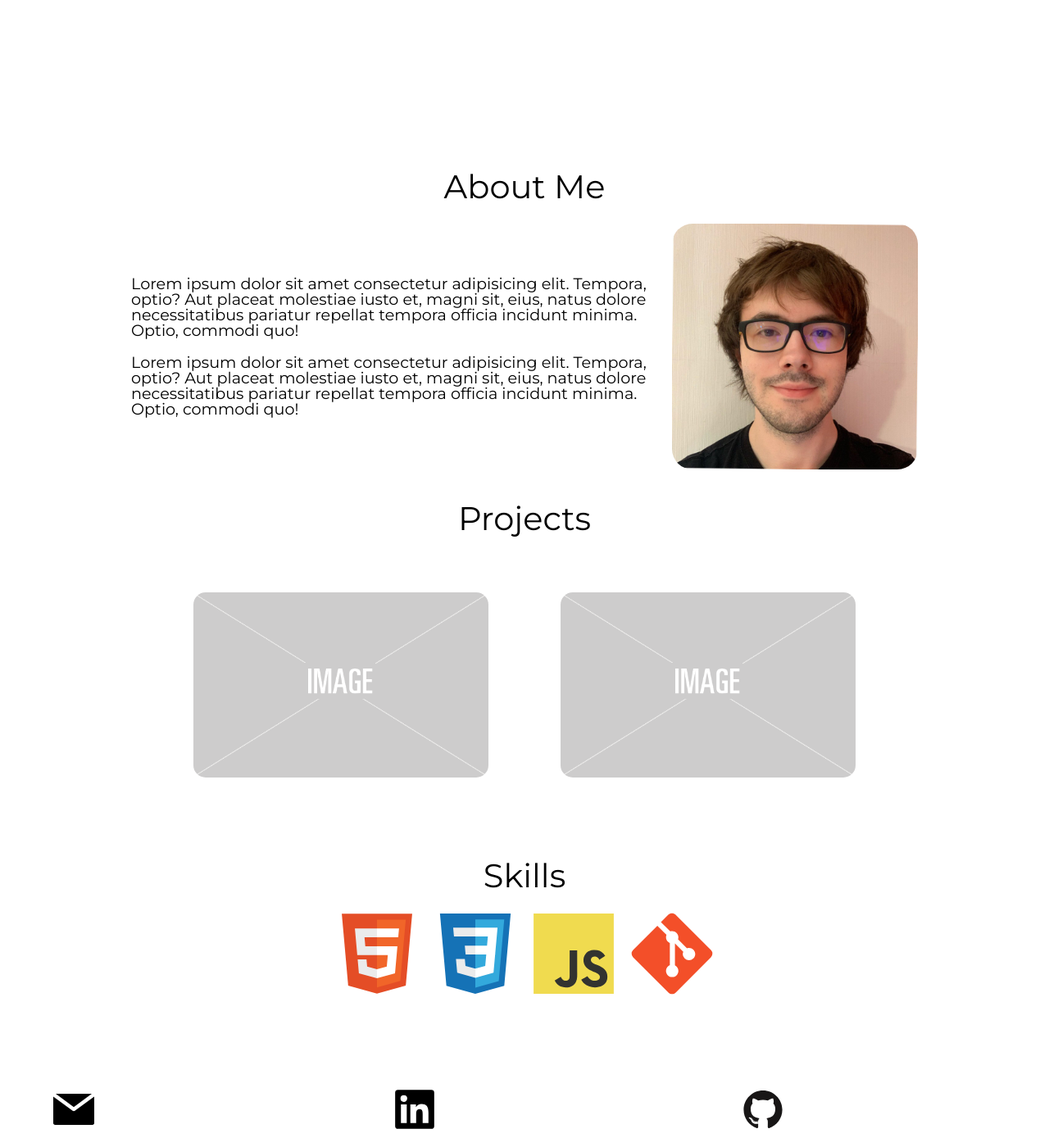
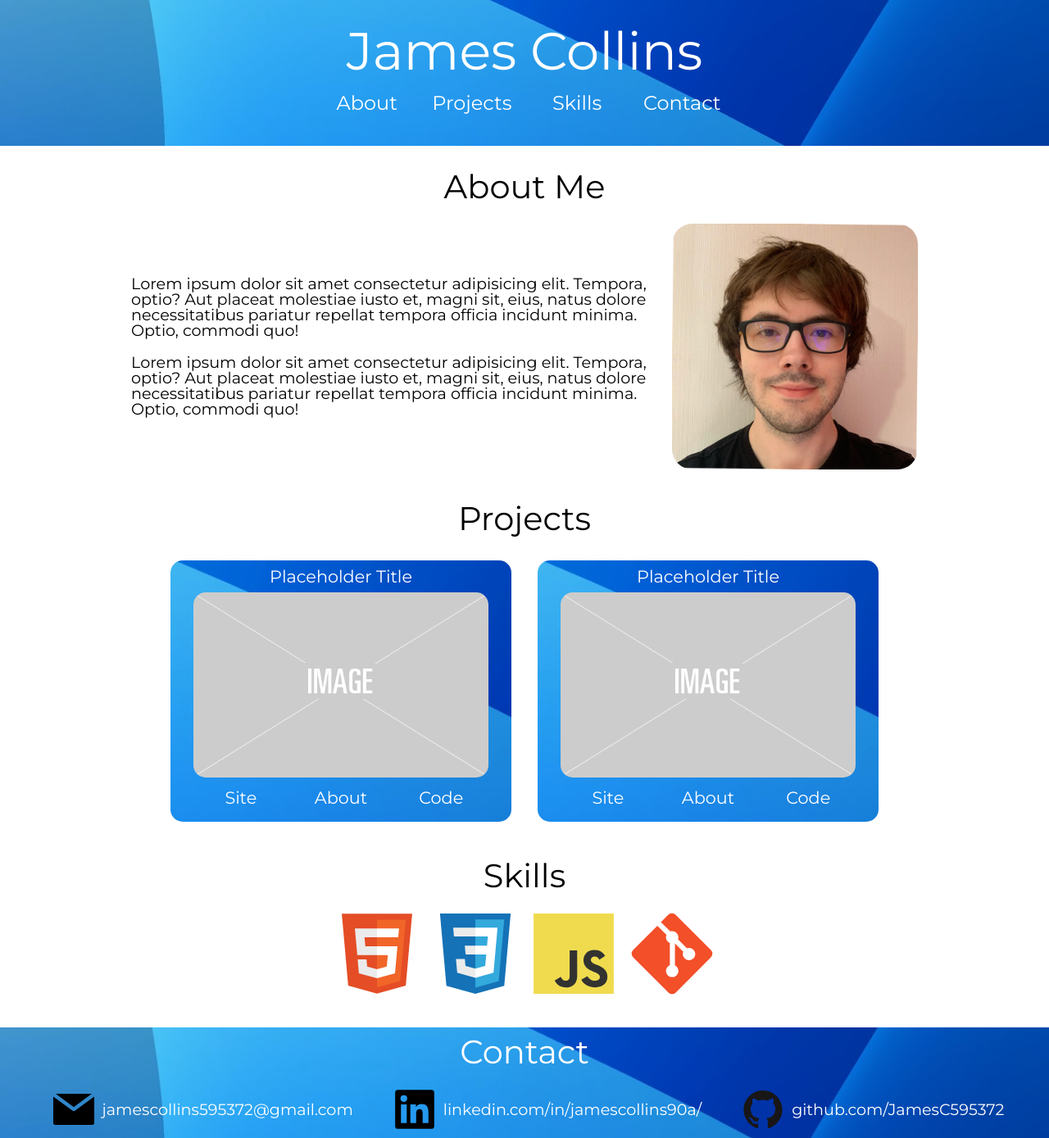
Before and after one commit to JamesC595372/Portfolio_Site, a plain HTML site: page index.html in a window 1280 px wide. Shown: the whole page at 82% size. Drawn offline with Linux system fonts and the light colour scheme; the site is published under a folder, as on GitHub Pages, so addresses that start at the root find nothing.

Commit message:
third commit fixed url issue

```diff
--- a/index.html
+++ b/index.html
@@ -38,7 +38,7 @@
                         <img src="./Resources/img-placeholder.png" alt="Placeholder Image">
                         <ul>
                             <li><h3><a href="">Site</a></h3></li>
-                            <li><h3><a href="./Project Pages/project-1.html">About</a></h3></li>
+                            <li><h3><a href="./project-1.html">About</a></h3></li>
                             <li><h3><a href="">Code</a></h3></li>
                         </ul>
                     </div>
@@ -51,7 +51,7 @@
                         </div>
                         <ul>
                             <li><h3><a href="">Site</a></h3></li>
-                            <li><h3><a href="./Project Pages/project-2.html">About</a></h3></li>
+                            <li><h3><a href="./project-2.html">About</a></h3></li>
                             <li><h3><a href="">Code</a></h3></li>
                         </ul>
                     </div>
--- a/styles.css
+++ b/styles.css
@@ -12,7 +12,7 @@ h2 {
 /* Start Header */
 header {
     padding: 30px;
-    background-image: url(/Resources/richard-horvath-cPccYbPrF-A-unsplash.jpg);
+    background-image: url(./Resources/richard-horvath-cPccYbPrF-A-unsplash.jpg);
     background-position: center;
 }
 
@@ -119,7 +119,7 @@ header a:active {
     padding: 1em;
     width: 24em;
     background-color: rgb(0, 122, 204);
-    background: url(/Resources/richard-horvath-cPccYbPrF-A-unsplash.jpg);
+    background: url(./Resources/richard-horvath-cPccYbPrF-A-unsplash.jpg);
     background-position: center;
     border-radius: 15px;
     margin: 1em;
@@ -191,7 +191,7 @@ header a:active {
 
 /* Start Footer */
 footer {
-    background-image: url(/Resources/richard-horvath-cPccYbPrF-A-unsplash.jpg);
+    background-image: url(./Resources/richard-horvath-cPccYbPrF-A-unsplash.jpg);
     background-position: center;
 }
 
```
